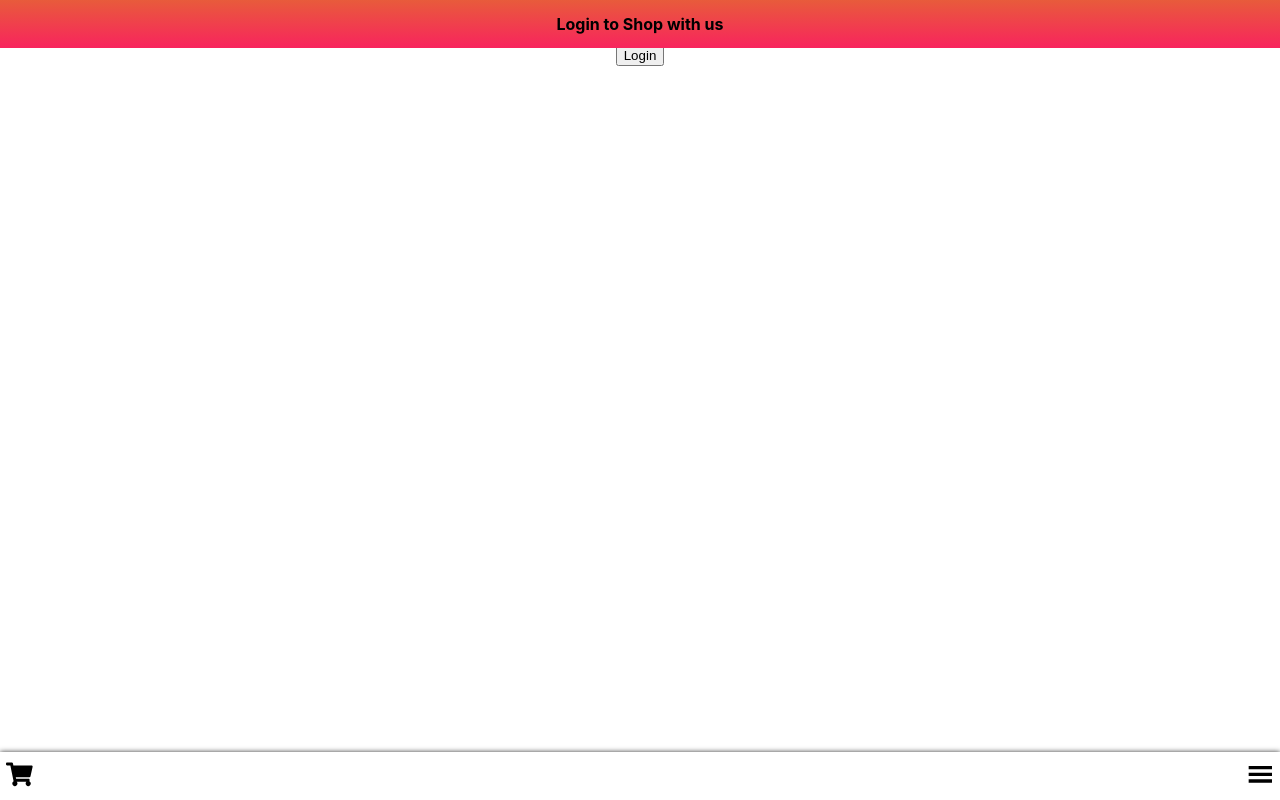
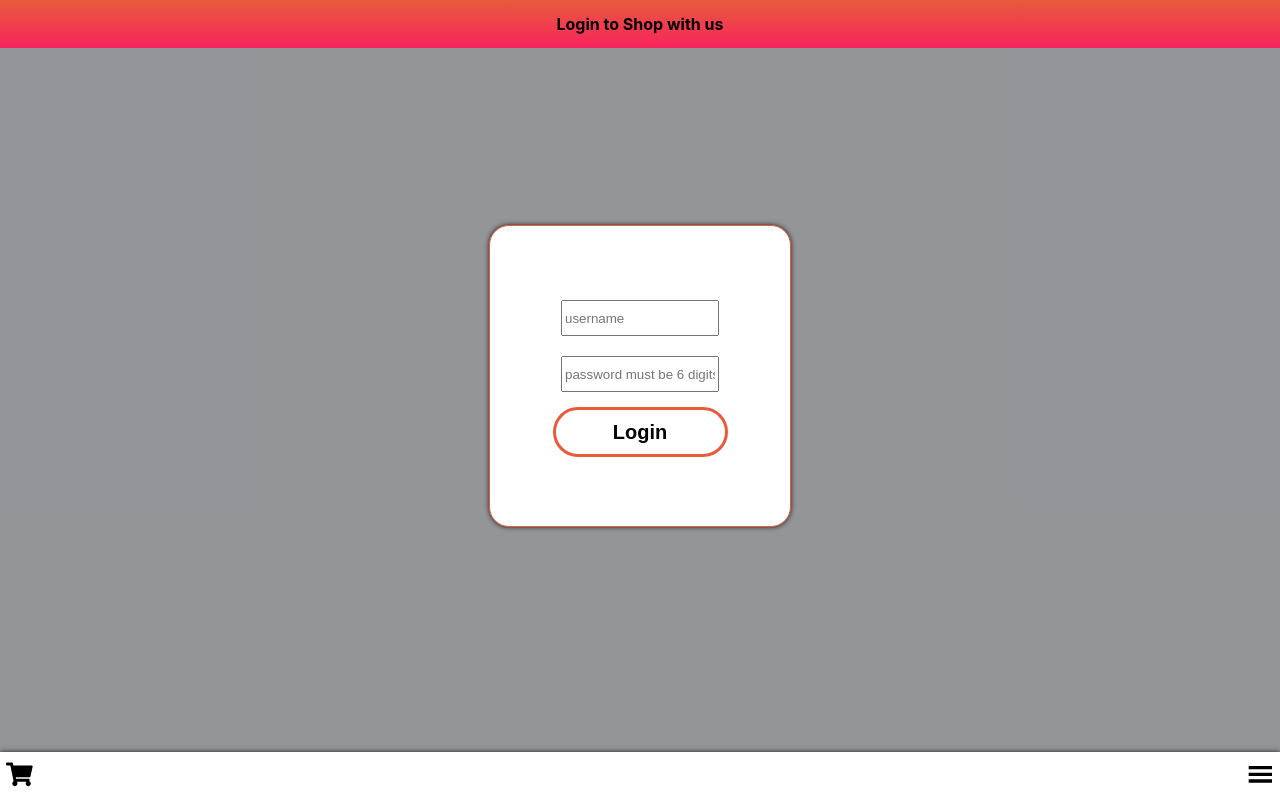
Before and after one commit to tdiec00/Whats-the-Total, a React (Create React App) app in the folder client/: page /login in a window 1280 px wide. Built offline with nearby package versions, Linux system fonts and the light colour scheme.

Commit message:
login page styling

```diff
--- a/client/src/screens/login/Login.jsx
+++ b/client/src/screens/login/Login.jsx
@@ -1,6 +1,7 @@
 import {useState} from "react"
 import {useNavigate} from "react-router-dom"
 import {loginUser} from "../../services/users"
+import "./login.css"
 
 export default function Login(props) {
   const [username, setUsername] = useState("")
@@ -19,6 +20,7 @@ export default function Login(props) {
   }
 
   return (
+    <div className="login-container">
       <form onSubmit={(e) => handleSubmit(e)}>
         <input
           type="text"
@@ -40,5 +42,6 @@ export default function Login(props) {
         <br />
         <button>Login</button>
       </form>
+    </div>
   )
 }
--- /dev/null
+++ b/client/src/screens/login/login.css
@@ -0,0 +1,43 @@
+.login-container {
+  width: 300px;
+  height: 300px;
+  box-shadow: 0 0 5px rgba(0, 0, 0, 0.8);
+  display: flex;
+  align-items: center;
+  justify-content: space-evenly;
+  border-radius: 20px;
+  flex-direction: column;
+  border: 1px solid #e85b3b;
+}
+
+.page-container {
+  display: flex;
+  justify-content: center;
+  align-items: center;
+  background-color: rgba(112, 114, 117, 0.75);
+}
+
+.login-container {
+  background-color: white;
+}
+
+.login-container button {
+  border: 3px solid #e85b3b;
+  background: transparent;
+  margin: 5px;
+  width: 175px;
+  height: 50px;
+  border-radius: 30px;
+  font-size: 20px;
+  font-weight: bold;
+}
+
+.login-container button:hover {
+  background: linear-gradient(45deg, #e85b3b, rgb(232, 33, 86));
+}
+
+.login-container input {
+  height: 30px;
+  width: 150px;
+  margin: 10px;
+}
```
Lines whose indentation alone changed are shown as unchanged.
